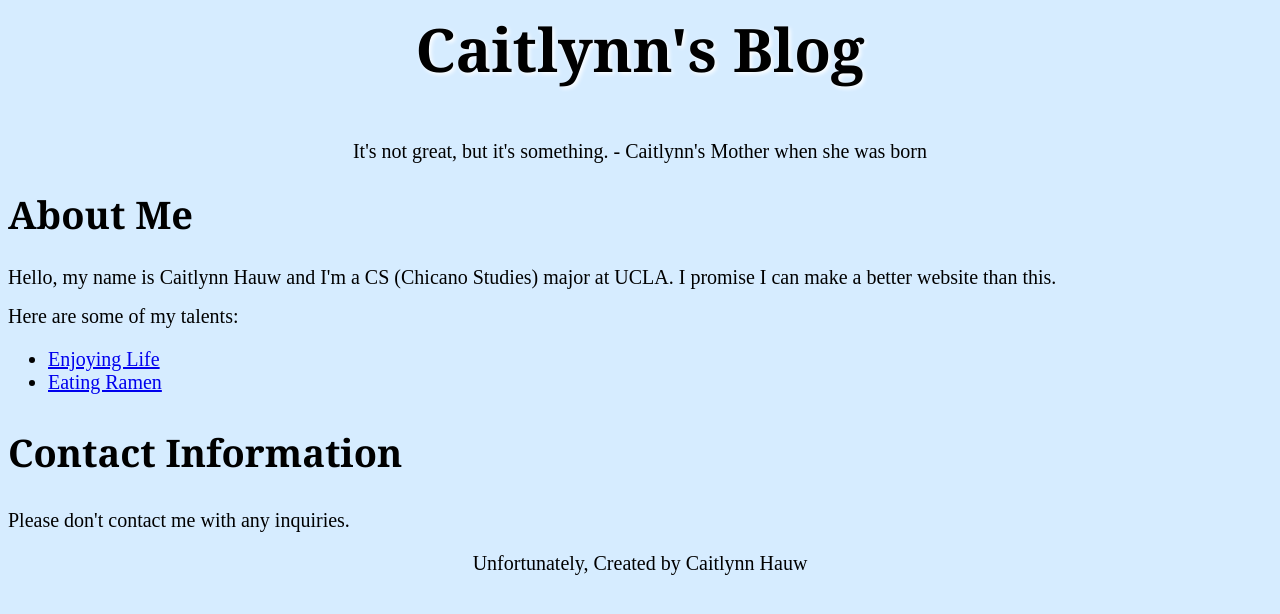
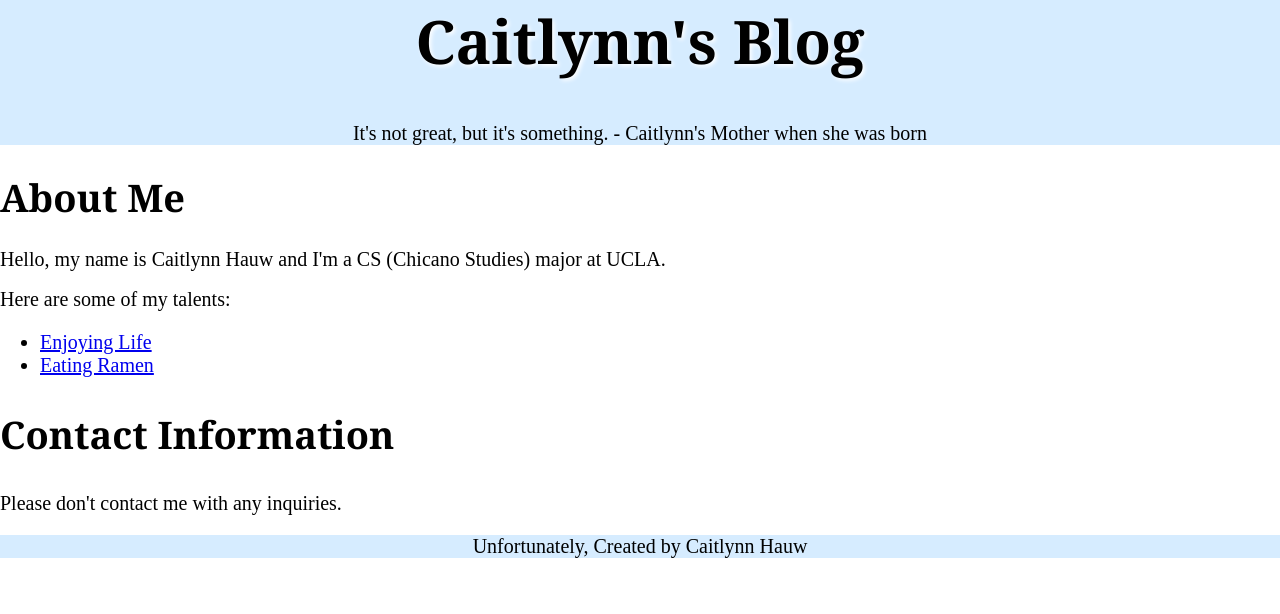
Before and after one commit to caitlynn-hauw/Dev-Team-Task-1, a plain HTML site: page index.html in a window 1280 px wide. Drawn offline with Linux system fonts and the light colour scheme.

Commit message:
Fixed the background so it spans the entire page

```diff
--- a/base.css
+++ b/base.css
@@ -1,5 +1,13 @@
 body{
-  background-color: #D6ECFF;
+  background-color: white;
+  width: 100%;
+  margin: 0 auto;
+  padding: 0;
+}
+
+header{
+  text-align: center;
+  background-color: #D6ECFF
 }
 
 h1 {
@@ -26,15 +34,10 @@ h1 {
     background-color: white
   }
 
-  .title {
+  #title {
     font-size: 60px;
     font-weight: 700;
     text-shadow: 2px 2px 4px #ffffff;
-  }
-
-  .header{
-    text-align: center;
-    background-color: #D6ECFF
   }
 
   img{
--- a/index.html
+++ b/index.html
@@ -4,15 +4,14 @@
 </head>
 
 <body>
-    <section class = "header">
-        <h1 class="title" >Caitlynn's Blog</h1>
+    <header>
+        <h1 id ="title" >Caitlynn's Blog</h1>
         <h2>It's not great, but it's something. - Caitlynn's Mother when she was born </h2>
-    <div>
-    </section>
+    </header>
 
-        </section class = "about me">
-            <h1>About Me</h1>
-            <h2>Hello, my name is Caitlynn Hauw and I'm a CS (Chicano Studies) major at UCLA. I promise I can make a better website than this.</h2>
+    </section class = "about me">
+        <h1>About Me</h1>
+            <h2>Hello, my name is Caitlynn Hauw and I'm a CS (Chicano Studies) major at UCLA. </h2>
             <h2>Here are some of my talents:
                 <ul>
                     <li><a href="./enjoyingLife.html">Enjoying Life</a></li>
```
Also changed, not shown: eatingRamen.html (+1 -1 lines), enjoyingLife.html (+2 -1 lines).
